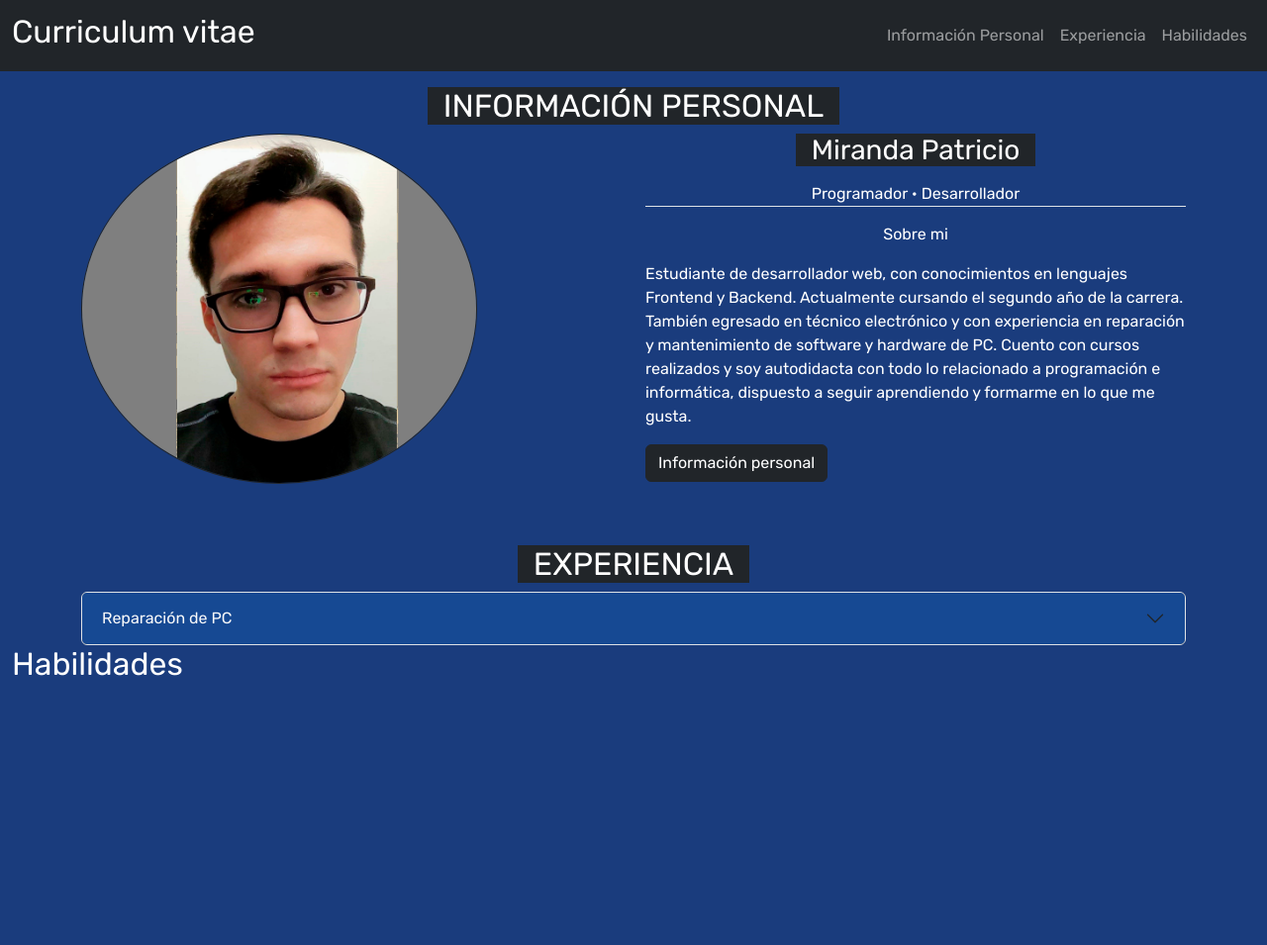
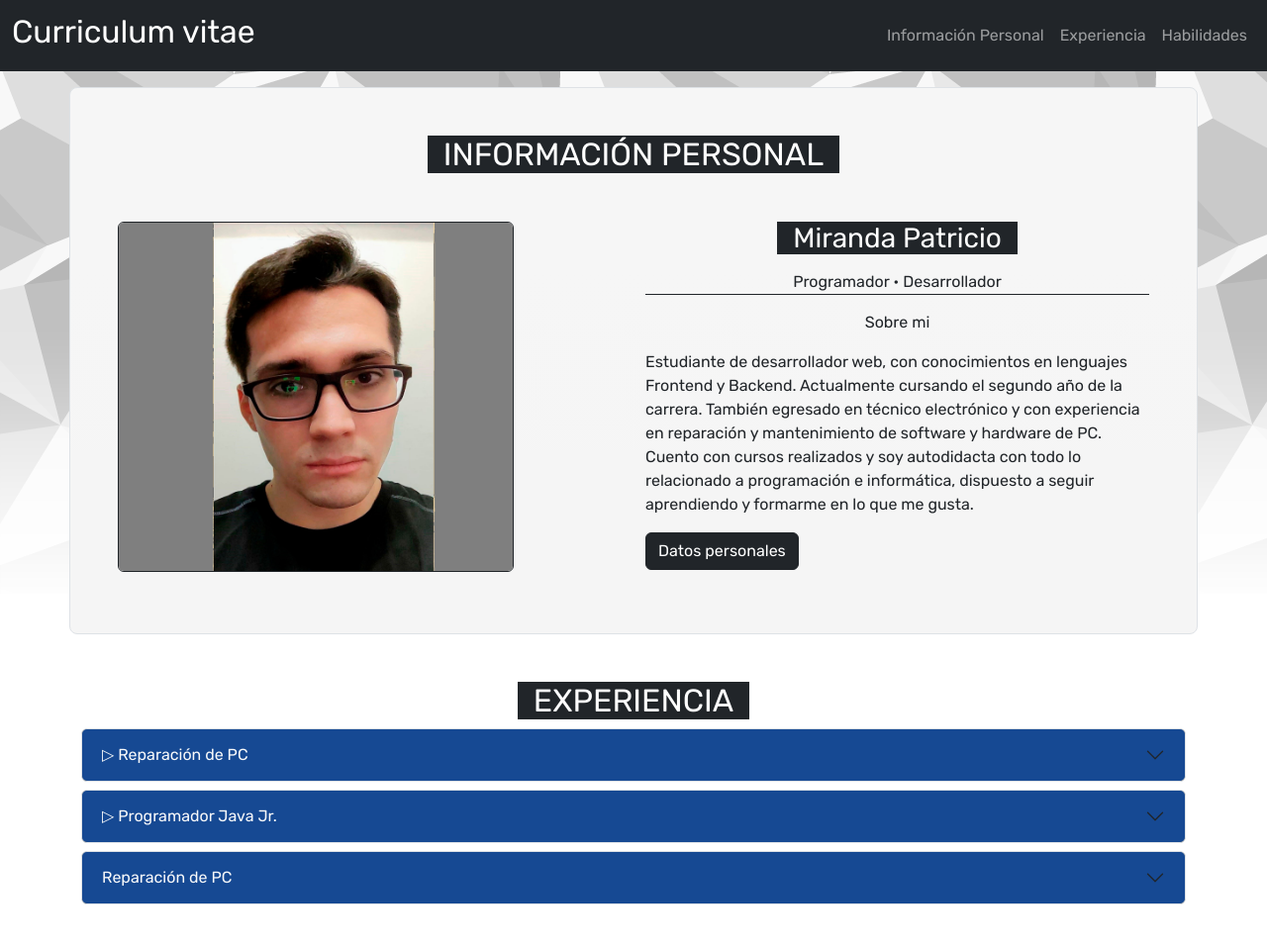
Before and after one commit to patricio97m/CurriculumVitae, a plain HTML site: page index.html in a window 1280 px wide. Shown: the whole page at 99% size. Before the commit the page ends 800 px from the top, so only its background shows below. Drawn offline with nearby package versions, Linux system fonts and the light colour scheme.

Commit message:
Mas diseños

```diff
--- a/css/style.css
+++ b/css/style.css
@@ -1,16 +1,15 @@
 @import url('https://fonts.googleapis.com/css2?family=Manrope&family=Rubik&display=swap');
 
 *{
-    padding: 0;
-    margin: 0;
     color: white;
 }
 body{
     font-family: 'Manrope', sans-serif;
     font-family: 'Rubik', sans-serif;
-    background-color: #1a3c7d;
+    background-image: url(../img/fondo.png);
+    background-repeat: repeat-x;
+    background-color: #fff
 }
-
 img{
     width: 25em;
     height: 25em;
@@ -18,3 +17,6 @@ img{
 h1{
     font-size:xx-large;
 }
+#datos{
+    background-color:whitesmoke;
+}
--- a/index.html
+++ b/index.html
@@ -13,7 +13,7 @@
 
 <body>
   <header>
-    <nav class="navbar navbar-expand-lg navbar-dark bg-dark">
+    <nav class="navbar navbar-expand-lg navbar-dark bg-dark mb-3">
       <div class="container-fluid">
         <a class="navbar-brand" href="#">
           <h1>Curriculum vitae</h1>
@@ -25,7 +25,7 @@
         <div class="collapse navbar-collapse justify-content-end " id="navbarSupportedContent">
           <ul class="navbar-nav mb-2 mb-lg-0">
             <li class="nav-item">
-              <a class="nav-link " aria-current="page" href="#informacionPersonal">Información Personal</a>
+              <a class="nav-link" aria-current="page" href="#informacionPersonal">Información Personal</a>
             </li>
             <li class="nav-item">
               <a class="nav-link" href="#experiencia">Experiencia</a>
@@ -41,21 +41,22 @@
 
 
   <main>
-    <section class="container mt-3">
+    <section class="container bg-gradient border rounded-3 p-5" id="datos">
       <div class="text-center">
         <h2 id="informacionPersonal" class="bg-dark text-uppercase d-inline px-3">Información personal</h2>
       </div>
-      <div class="row mt-2">
+      <div class="row mt-5">
         <div class="col-6">
-          <img src="./img/foto-de-perfil.jpg" alt="foto-de-perfil" class="img-fluid rounded-circle border border-dark">
+          <img src="./img/foto-de-perfil.jpg" alt="foto-de-perfil" class="img-fluid rounded border border-dark">
         </div>
         <div class="col-6">
           <div class="text-center">
             <h3 class="px-3 bg-dark d-inline">Miranda Patricio</h3>
           </div>
-          <p class="pt-3 text-center border-bottom ">Programador • Desarrollador</p>
-          <p class="text-center">Sobre mi</p>
-          <p> Estudiante de desarrollador web, con conocimientos en lenguajes Frontend y Backend. Actualmente
+          <p class="pt-3 text-center border-bottom border-dark text-dark">Programador • Desarrollador</p>
+          <p class="text-center text-dark">Sobre mi</p>
+          <p class="text-dark"> Estudiante de desarrollador web, con conocimientos en lenguajes Frontend y Backend.
+            Actualmente
             cursando el segundo año de la carrera. También egresado en técnico electrónico y con experiencia en
             reparación y mantenimiento de software y hardware de PC. Cuento con cursos realizados y soy
             autodidacta con todo lo relacionado a programación e informática, dispuesto a seguir aprendiendo y
@@ -64,7 +65,7 @@
           <p>
             <a class="btn btn-dark" data-bs-toggle="collapse" href="#collapseExample" role="button"
               aria-expanded="false" aria-controls="collapseExample">
-              Información personal
+              Datos personales
             </a>
           </p>
           <div class="collapse" id="collapseExample">
@@ -88,14 +89,63 @@
       </div>
       <div class="accordion mt-2" id="accordionExample">
         <div class="accordion-item bg-dark">
+          <h2 class="accordion-header" id="headingOne">
+            <button class="accordion-button collapsed bg-primary bg-opacity-50 text-light" type="button"
+              data-bs-toggle="collapse" data-bs-target="#collapseOne" aria-expanded="false" aria-controls="collapseOne">
+              ▷ Reparación de PC
+            </button>
+          </h2>
+          <div id="collapseOne" class="accordion-collapse collapse" aria-labelledby="headingOne"
+            data-bs-parent="#accordionExample">
+            <div class="accordion-body">
+              <strong>2016-2018</strong> <br> <br>
+              Realice esta actividad por cuenta propia, primero como ayudante y luego promocionando mi
+              trabajo a través de las distintas redes sociales. <br><br>
+              Actividades y funciones que realicé: <br>
+              • Cambio de piezas de hardware <br>
+              • Reparación y mantenimiento del sistema operativo Windows<br>
+              • Análisis y consultas sobre problemas relacionados a la informática
+            </div>
+          </div>
+        </div>
+      </div>
+      <div class="accordion mt-2" id="accordionExample">
+        <div class="accordion-item bg-dark">
+          <h2 class="accordion-header" id="headingTwo">
+            <button class="accordion-button collapsed bg-primary bg-opacity-50 text-light" type="button"
+              data-bs-toggle="collapse" data-bs-target="#collapseTwo" aria-expanded="false" aria-controls="collapseTwo">
+              ▷ Programador Java Jr.
+            </button>
+          </h2>
+          <div id="collapseTwo" class="accordion-collapse collapse" aria-labelledby="headingTwo"
+            data-bs-parent="#accordionExample">
+            <div class="accordion-body">
+              <strong>This is the third item's accordion body.</strong> It is hidden by default, until the collapse
+              plugin adds the appropriate classes that we use to style each element. These classes control the overall
+              appearance, as well as the showing and hiding via CSS transitions. You can modify any of this with custom
+              CSS or overriding our default variables. It's also worth noting that just about any HTML can go within the
+              <code>.accordion-body</code>, though the transition does limit overflow.
+            </div>
+          </div>
+        </div>
+      </div>
+      <div class="accordion mt-2" id="accordionExample">
+        <div class="accordion-item bg-dark">
           <h2 class="accordion-header" id="headingThree">
-            <button class="accordion-button collapsed bg-primary bg-opacity-50 text-light" type="button" data-bs-toggle="collapse" data-bs-target="#collapseThree" aria-expanded="false" aria-controls="collapseThree">
+            <button class="accordion-button collapsed bg-primary bg-opacity-50 text-light" type="button"
+              data-bs-toggle="collapse" data-bs-target="#collapseThree" aria-expanded="false"
+              aria-controls="collapseThree">
               Reparación de PC
             </button>
           </h2>
-          <div id="collapseThree" class="accordion-collapse collapse" aria-labelledby="headingThree" data-bs-parent="#accordionExample">
+          <div id="collapseThree" class="accordion-collapse collapse" aria-labelledby="headingThree"
+            data-bs-parent="#accordionExample">
             <div class="accordion-body">
-              <strong>This is the third item's accordion body.</strong> It is hidden by default, until the collapse plugin adds the appropriate classes that we use to style each element. These classes control the overall appearance, as well as the showing and hiding via CSS transitions. You can modify any of this with custom CSS or overriding our default variables. It's also worth noting that just about any HTML can go within the <code>.accordion-body</code>, though the transition does limit overflow.
+              <strong>This is the third item's accordion body.</strong> It is hidden by default, until the collapse
+              plugin adds the appropriate classes that we use to style each element. These classes control the overall
+              appearance, as well as the showing and hiding via CSS transitions. You can modify any of this with custom
+              CSS or overriding our default variables. It's also worth noting that just about any HTML can go within the
+              <code>.accordion-body</code>, though the transition does limit overflow.
             </div>
           </div>
         </div>
```
Also changed, not shown: img/fondo.png (added), img/fondo.webp (added).
